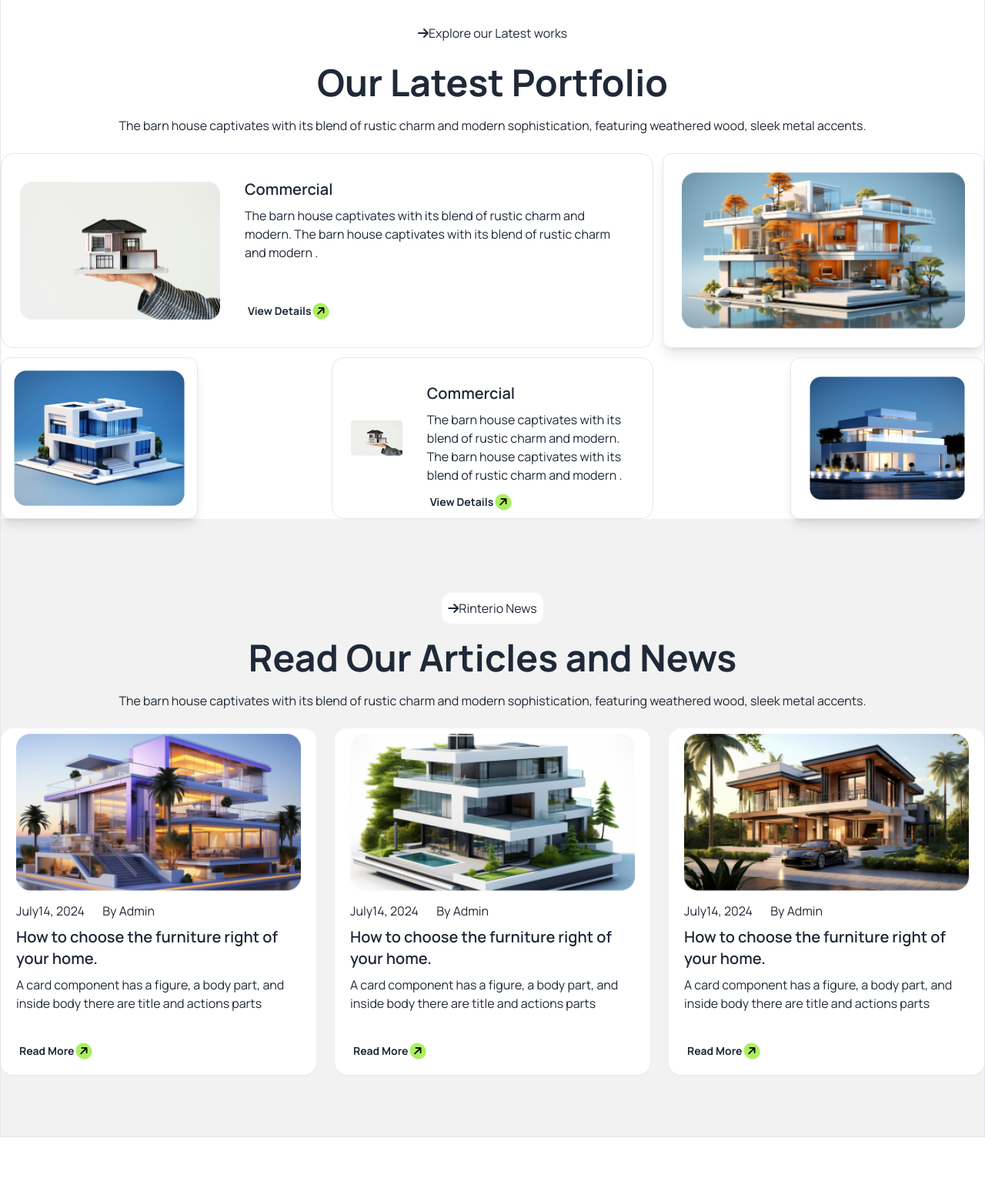
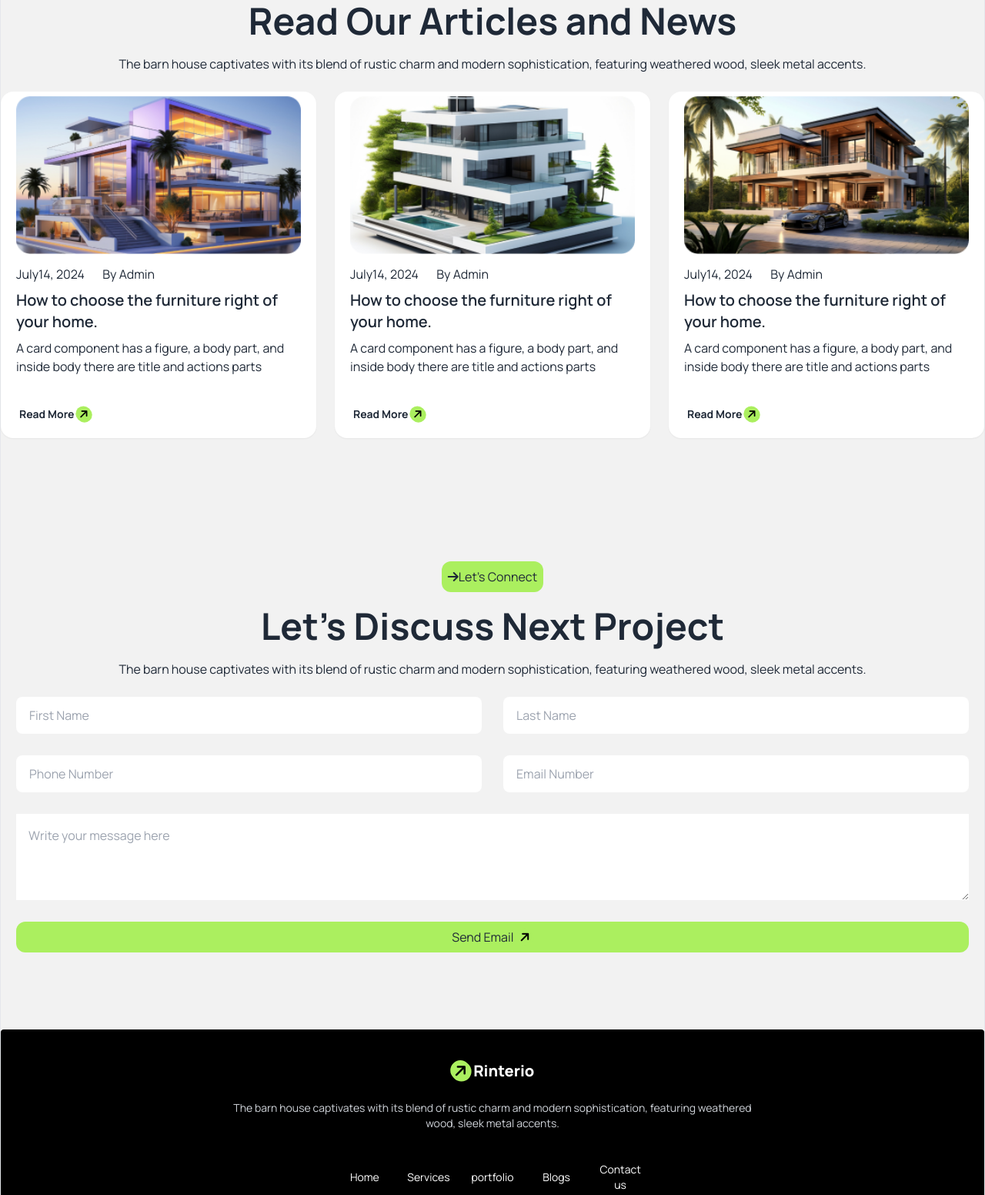
Before and after one commit to tahmidnirob6498/Assignment-3-Rinterio, a plain HTML site: page index.html in a window 1280 px wide. Shown: the part 2099-3651 px from the top of the page at 77% size. Before the commit the page ends 3576 px from the top, so only its background shows below. Drawn offline with nearby package versions, Linux system fonts and the light colour scheme.

Commit message:
addedd footer section and webpage completed

```diff
--- a/index.html
+++ b/index.html
@@ -256,61 +256,11 @@ modern sophistication, featuring weathered wood, sleek metal accents.
 
       </div>
     </section>
-    <!-- section about latest portfolio -->
-     <section class="mt-20 pt-20 bg-white mb-4">
-      <div class="container mx-auto">
-      <!-- text -->
-
-      <div> <div class="text-center">
-        <button class="bg-white p-2 rounded-xl mb-5"><i class="fa-solid fa-arrow-right"></i>Explore our Latest works</button>
-        <h1 class="text-3xl md:text-4xl lg:text-5xl font-bold mb-5">Our Latest Portfolio</h1>
-        <p class="w-4/5 mx-auto pb-6">The barn house captivates with its blend of rustic charm and  modern sophistication, featuring weathered wood, sleek metal accents.</p></div></div>
-      <!-- card -->
-<div class="grid grid-cols-1 md:grid-cols-2 lg:grid-cols-3 gap-3">
-        <!-- card-1 -->
-        <div class="card flex flex-row bg-base-100 border col-span-2 pl-6">
-  <figure>
-    <img
-      src="./assets/img1.png"
-      alt="Movie" class="w-full flex-1" />
-  </figure>
-  <div class="card-body flex-1">
-    <h2 class="card-title">Commercial</h2>
-    <p>The barn house captivates with its blend of rustic charm and modern. The barn house captivates with its blend of rustic charm and modern .</p>
-    <div class="card-actions">
-       <button class="p-1 text-sm font-bold rounded-3xl hidden md:block">View Details <i class="fa-solid fa-arrow-right bg-btn-green rounded-full text-black -rotate-45 p-1"></i></button>
-    </div>
-  </div>
-</div>
-
-      <!-- card-2 -->
-       <div class=""><img src="/assets/img2.png" alt=""  class="border shadow-lg rounded-xl p-6 w-full"></div>
-       <!-- card-3 -->
-        <div class="flex justify-start"><img src="/assets/img3.png" alt="" class="shadow-lg border rounded-xl p-4 h-[210px]"></div>
-        <!-- card-4 -->
-         <div class="card card-side bg-base-100 border pl-6 h-[210px]">
-  <figure>
-    <img
-      src="./assets/img1.png"
-      alt="Movie" />
-  </figure>
-  <div class="card-body">
-    <h2 class="card-title">Commercial</h2>
-    <p>The barn house captivates with its blend of rustic charm and modern. The barn house captivates with its blend of rustic charm and modern .</p>
-    <div class="card-actions">
-       <button class="p-1 text-sm font-bold rounded-3xl hidden md:block">View Details <i class="fa-solid fa-arrow-right bg-btn-green rounded-full text-black -rotate-45 p-1"></i></button>
-    </div>
-  </div>
-</div>
-      <!-- card-5 -->
-
-        <div class="text-end flex justify-end"><img src="/assets/img5.png" alt="" class="shadow-lg border rounded-xl p-6 h-[210px]"></div></div></div>
- </section>
 <!-- section of article and news -->
  <section class="py-10 md:py-15 lg:py-20 container mx-auto">
     <!-- text -->
       <div class="text-center">
-        <button class="bg-white p-2 rounded-xl mb-5"><i class="fa-solid fa-arrow-right"></i>Rinterio News</button>
+        <button class="bg-btn-green p-2 rounded-xl mb-5"><i class="fa-solid fa-arrow-right"> </i>Rinterio News</button>
         <h1 class="text-3xl md:text-4xl lg:text-5xl font-bold mb-5">Read Our Articles and News</h1>
         <p class="w-4/5 mx-auto pb-6">The barn house captivates with its blend of rustic charm and modern sophistication, featuring weathered wood, sleek metal accents.</p></div>
         <!-- Card -->
@@ -371,12 +321,42 @@ modern sophistication, featuring weathered wood, sleek metal accents.
 </div>
       </div>
  </section>
+ <!-- section of contact or connect -->
+ <section class="py-10 md:py-15 lg:py-20 container mx-auto p-5">
+    <!-- text -->
+      <div class="text-center">
+        <button class="bg-btn-green p-2 rounded-xl mb-5"><i class="fa-solid fa-arrow-right"> </i>Let's Connect</button>
+        <h1 class="text-3xl md:text-4xl lg:text-5xl font-bold mb-5">Let’s Discuss Next Project</h1>
+        <p class="w-4/5 mx-auto pb-6">The barn house captivates with its blend of rustic charm and modern sophistication, featuring weathered wood, sleek metal accents.</p></div>
+        <!-- input -->
+         <div class="grid grid-cols-1 md:grid-cols-2 gap-7 rounded-3xl">
+         <input type="text" placeholder="First Name" class="input" />
+         <input type="text" placeholder="Last Name" class="input" />
+         <input type="text" placeholder="Phone Number" class="input" />
+         <input type="email" placeholder="Email Number" class="input" />
+         <fieldset class="col-span-2 row-span-5">
+        <textarea name="" id="" placeholder="Write your message here" class="w-full h-full p-4"></textarea>
+         </fieldset>
+         <button class="bg-btn-green p-2 rounded-xl mb-5 col-span-2 w-full">Send Email <i class="fa-solid fa-arrow-right bg-btn-green rounded-full text-black -rotate-45 p-1"></i></button>
+         </div></section></main>
+
+  <Footer class="footer footer-horizontal footer-center bg-base-200 text-base-content rounded p-10 bg-black">
+
+    <div class="text-center space-y-4">
+        <h1 class="text-xl font-black text-white"><i class="fa-solid fa-arrow-right bg-btn-green rounded-full text-black -rotate-45 p-1"></i> Rinterio</h1>
+        <p class="w-4/5 mx-auto text-gray-300">The barn house captivates with its blend of rustic charm and modern sophistication, featuring weathered wood, sleek metal accents.</p></div>
 
 
+  <nav class="grid grid-cols-1 md:grid-cols-5 gap-4 text-white md:w-2/3 lg:w-1/3">
+    <a class="link link-hover">Home</a>
+    <a class="link link-hover">Services</a>
+    <a class="link link-hover">portfolio</a>
+    <a class="link link-hover">Blogs</a>
+    <a class="link link-hover">Contact us</a>
+  </nav>
+  <button class="btn inline bg-btn-green"><i class="fa-solid fa-arrow-right bg-black text-white rounded-full -rotate-45 p-1"></i> Book Consult</button>
 
 
-
-</main>
-<Footer></Footer>
+</footer>
 </body>
 </html>
```
